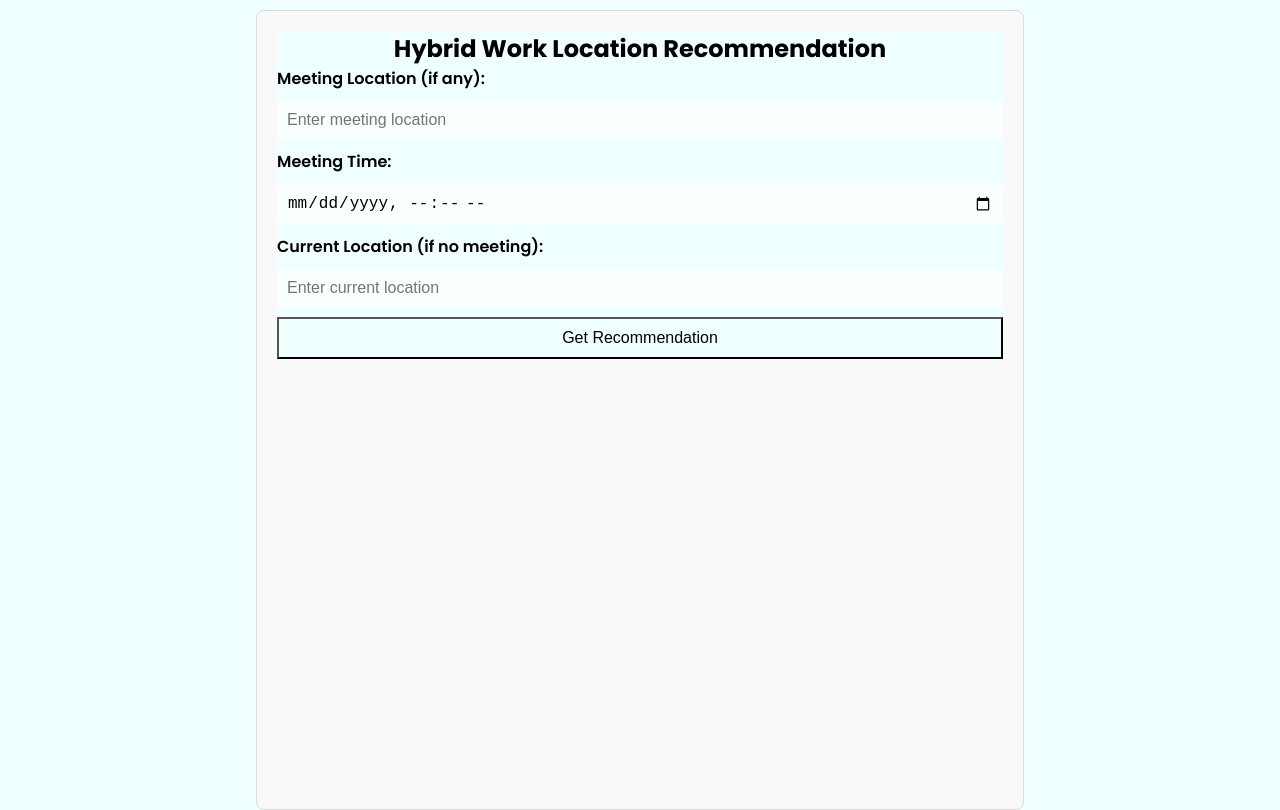
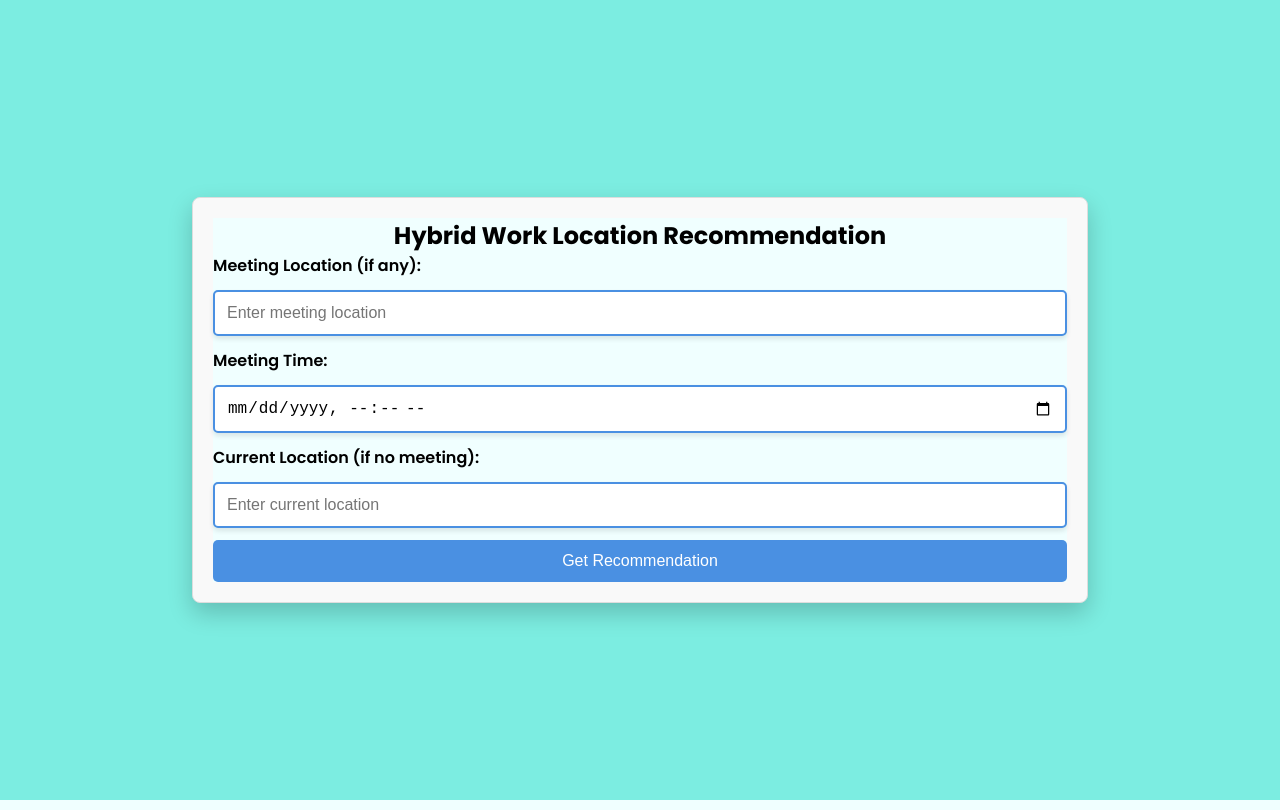
Before and after one commit to CodeZephyr91/HybridHive-WebApp, a React (Vite) app in the folder Frontend/: page /recommendations in a window 1280 px wide. Built offline with nearby package versions, Linux system fonts and the light colour scheme.

Commit message:
Styling added to ai recommendation page

```diff
--- a/Frontend/src/AIrecommendationpage.css
+++ b/Frontend/src/AIrecommendationpage.css
@@ -1,29 +1,72 @@
+.body-of-page {
+  background: rgb(124, 237, 225);
+  height: 100vh;
+  width: 100vw;
+  display: flex;
+  flex-direction: row;
+  justify-content: center;
+  align-items: center;
+}
+
+@keyframes fadeIn {
+  from {
+    opacity: 0;
+    transform: translateY(20px);
+  }
+  to {
+    opacity: 1;
+    transform: translateY(0);
+  }
+}
+
 .recommendation-container {
-    max-width: 60vw;
-    height:100vh;
+  width: 70%;
+  max-height: 100vh;
   margin: 20px auto;
   padding: 20px;
   border: 1px solid #ddd;
   border-radius: 8px;
   background: #f9f9f9;
   text-align: center;
+  animation: fadeIn 1s ease-in-out forwards;
+  box-shadow: 0px 10px 25px rgba(0, 0, 0, 0.2);
 }
-
 .recommendation-container form {
   display: flex;
   flex-direction: column;
-    gap: 10px;
+  gap: 12px;
 }
-
-  .recommendation-container input,
+.recommendation-container input {
+  padding: 12px;
+  font-size: 16px;
+  border: 2px solid #4a90e2;
+  border-radius: 5px;
+  outline: none;
+  background: #ffffff;
+  box-shadow: 0px 3px 5px rgba(0, 0, 0, 0.1);
+  transition: 0.3s ease-in-out;
+}
+.recommendation-container input:focus {
+  border-color: #3a7bd5;
+  box-shadow: 0px 5px 10px rgba(0, 0, 0, 0.2);
+}
 .recommendation-container button {
-    padding: 10px;
+  padding: 12px;
   font-size: 16px;
+  border: none;
+  background: #4a90e2;
+  color: white;
+  border-radius: 5px;
+  cursor: pointer;
+  transition: background 0.3s ease-in-out, box-shadow 0.3s ease-in-out;
 }
-
+.recommendation-container button:hover {
+  background: #3a7bd5;
+  box-shadow: 0px 4px 10px rgba(0, 0, 0, 0.2);
+}
 .recommendation-result {
   margin-top: 20px;
-    padding: 10px;
-    background: #e3f2fd;
+  padding: 12px;
+  background: #86b5e4e2;
   border-radius: 8px;
 }
--- a/Frontend/src/AIrecommendationpage.jsx
+++ b/Frontend/src/AIrecommendationpage.jsx
@@ -41,6 +41,7 @@ const AIrecommendationpage = () => {
   }
 
   return (
+    <div className="body-of-page">
     <div className="recommendation-container">
       <h2>Hybrid Work Location Recommendation</h2>
 
@@ -84,6 +85,7 @@ const AIrecommendationpage = () => {
         </div>
       )}
     </div>
+    </div>
   )
 }
 
--- a/Frontend/src/Schedule.css
+++ b/Frontend/src/Schedule.css
@@ -4,11 +4,17 @@ body {
   font-family: 'Poppins', sans-serif;
   background: linear-gradient(135deg, #ff9a9e, #fad0c4);
   display: flex;
-  flex-direction: column;
   justify-content: center;
   align-items: center;
   height: 100vh;
   margin: 0;
+}
+.body{
+  display: flex;
+  height: 100vh;
+  width:100vw;
+  justify-content: center;
+  align-items: center;
 }
 .container {
   background: rgba(255, 255, 255, 0.2);
@@ -18,18 +24,21 @@ body {
   box-shadow: 0 4px 10px rgba(0, 0, 0, 0.2);
   text-align: center;
   width: 400px;
-  position: absolute;
-  top: 50%;
-  left: 50%;
-  transform: translate(-50%, -50%);
+  display: flex;
+  flex-direction: column;
+  justify-content: center;
+  align-items: center;
+
   animation: fadeIn 0.8s ease-in-out;
 }
+
 h1 {
   font-size: 24px;
   color: #333;
   text-shadow: 2px 2px 4px rgba(0, 0, 0, 0.2);
-  animation: slideDown 1s ease-in-out;
+  animation: slideDown 0.2s ease-in-out;
 }
+
 .google-button {
   background: #4285F4;
   color: #fff;
@@ -47,6 +56,7 @@ h1 {
   background: #357ae8;
   transform: scale(1.05);
 }
+
 .event-form {
   margin-top: 20px;
 }
@@ -71,11 +81,13 @@ input, textarea {
   background: rgba(255, 255, 255, 0.7);
   transition: all 0.3s ease-in-out;
 }
+
 input:focus, textarea:focus {
   outline: none;
   background: #fff;
   box-shadow: 0 0 8px rgba(255, 255, 255, 0.5);
 }
+
 .submit-button {
   background: #34D399;
   color: white;
@@ -93,30 +105,32 @@ input:focus, textarea:focus {
   background: #10B981;
   transform: scale(1.05);
 }
+
 .Toastify__toast {
   font-weight: bold;
 }
 @keyframes fadeIn {
   from {
     opacity: 0;
-    transform: translate(-50%, -55%) scale(0.95);
+    transform: scale(0.95);
   }
   to {
     opacity: 1;
-    transform: translate(-50%, -50%) scale(1);
+    transform: scale(1);
   }
 }
 
 @keyframes slideDown {
   from {
     opacity: 0;
-    transform: translateY(-50px);
+    transform: translateY(-20px);
   }
   to {
     opacity: 1;
     transform: translateY(0);
   }
 }
+
 @media (max-width: 480px) {
   .container {
     width: 90%;
```
Lines whose indentation alone changed are shown as unchanged.
